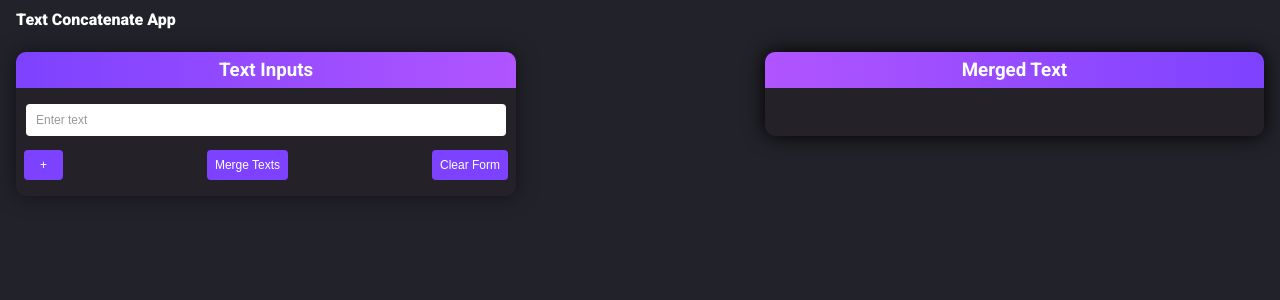
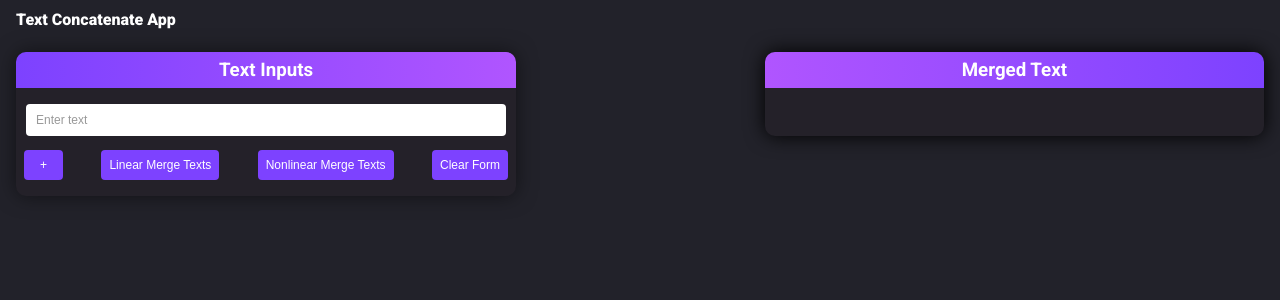
Before and after one commit to sametkayik/string_combinator_ui, a React (Vite) app: page / in a window 1280 px wide. Shown: the top 300 px of the page. Built offline with nearby package versions, Linux system fonts and the light colour scheme.

Commit message:
Add linear and nonlinear URLs for merging text

```diff
--- a/src/components/Form.jsx
+++ b/src/components/Form.jsx
@@ -8,6 +8,7 @@ const Form = () => {
   const [mergedText, setMergedText] = useState("");
   const [duration, setDuration] = useState(0.0);
   const [saved, setSaved] = useState(false);
+  const [routeUrl, setRouteUrl] = useState("");
 
   const handleTextChange = (e, index) => {
     const { name, value } = e.target;
@@ -54,7 +55,7 @@ const Form = () => {
     e.preventDefault();
     const requestData = { texts: textList.map((item) => item.content) };
     axios
-      .post(baseUrl + "/mergeText", requestData)
+      .post(baseUrl + routeUrl, requestData)
       .then((res) => {
         console.log(res.data);
         setMergedText(res.data.mergedText);
@@ -102,8 +103,21 @@ const Form = () => {
           >
             +
           </button>
-          <button className="submit-button" type="submit">
-            Merge Texts
+          <button
+            id="linear-merge-button"
+            className="submit-button"
+            type="submit"
+            onClick={() => setRouteUrl("/mergeText")}
+          >
+            Linear Merge Texts
+          </button>
+          <button
+            id="nonlinear-merge-button"
+            className="submit-button"
+            type="submit"
+            onClick={() => setRouteUrl("/mergeTextNonlinear")}
+          >
+            Nonlinear Merge Texts
           </button>
           <button
             className="clear-button"
```
